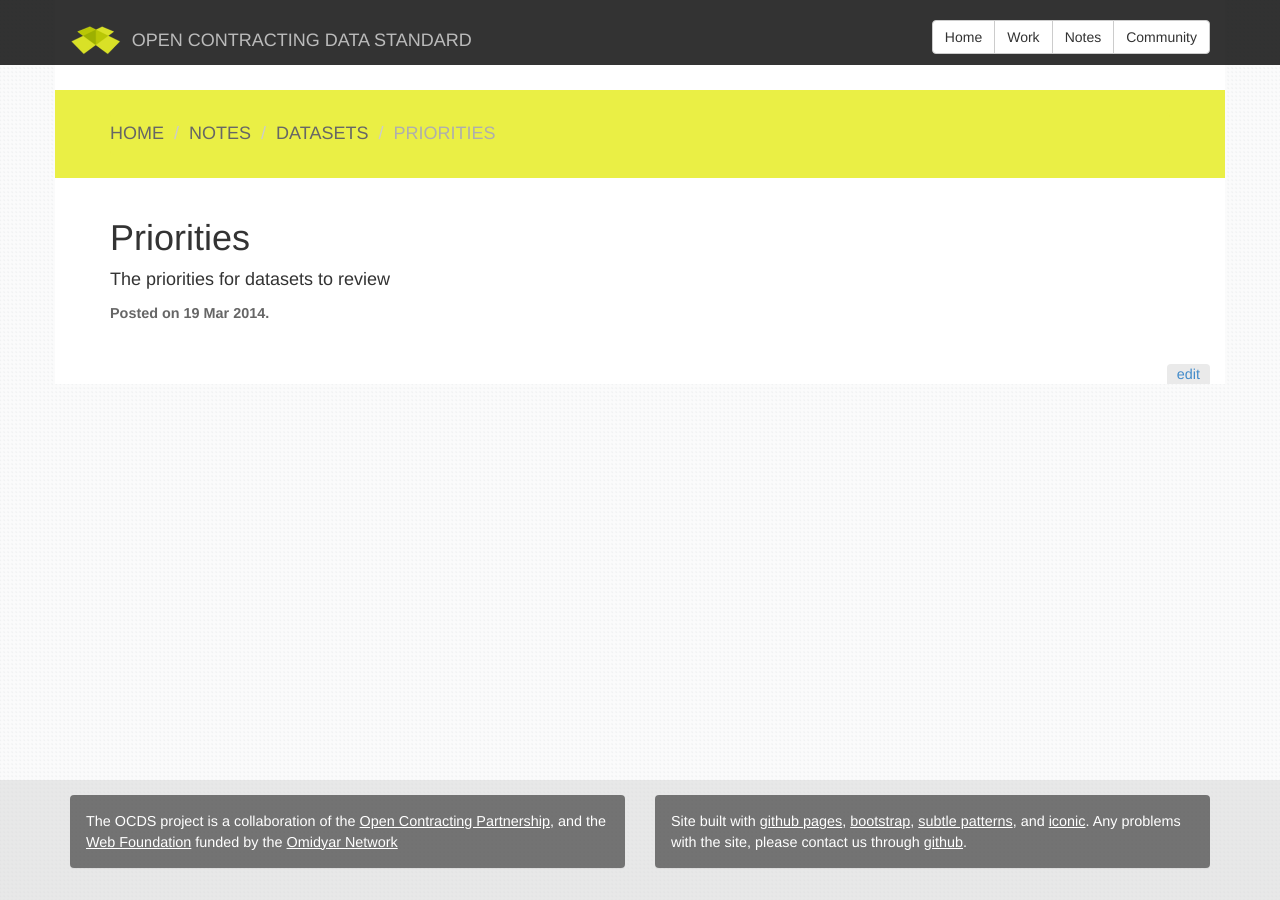
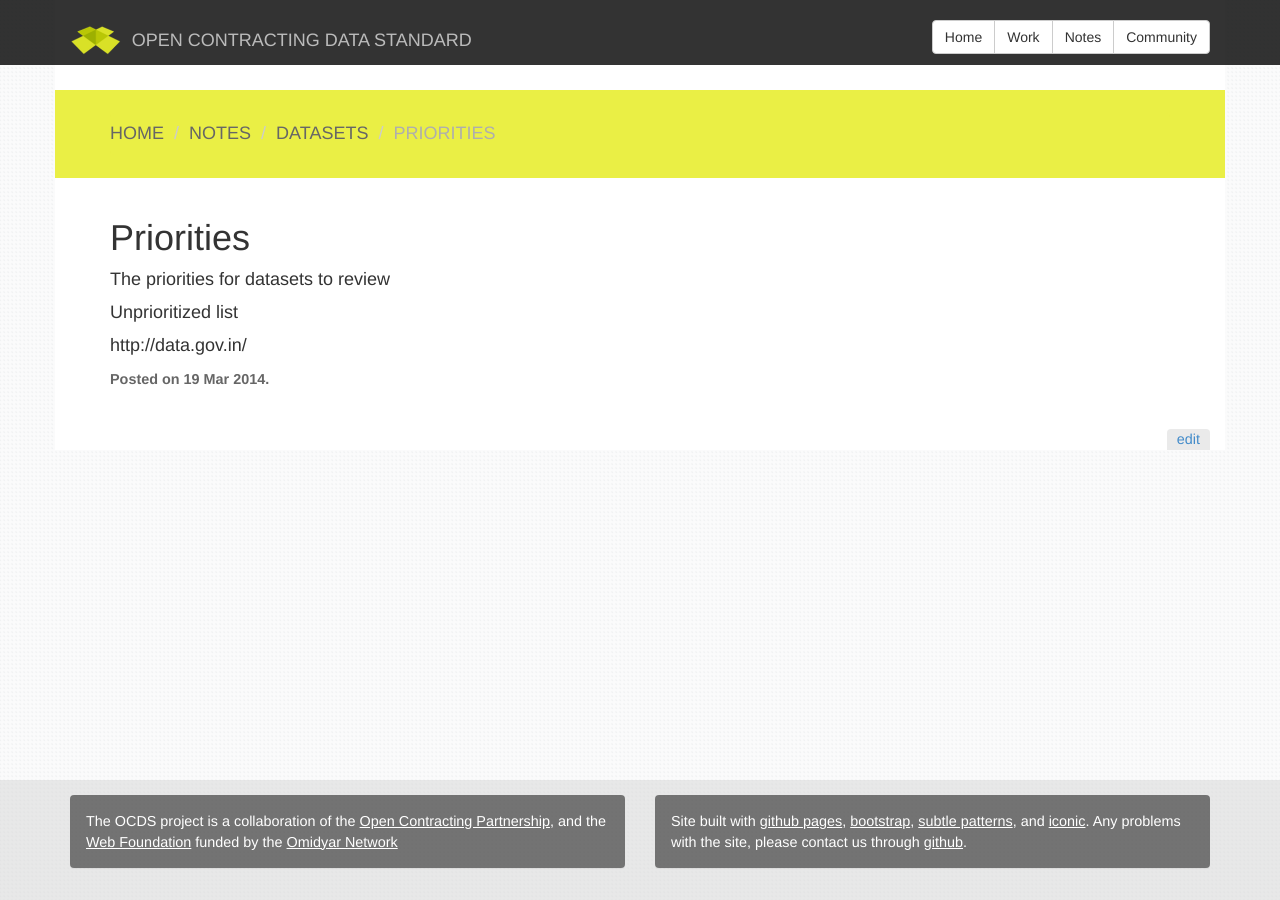
Before and after one commit to open-contracting/open-contracting.github.io, a Jekyll site: the page built from pages/notes/datasets/priorities.md, in a window 1280 px wide. Built offline with Jekyll 4.4.1, drawn with Linux system fonts in a browser that asks for light colours; nearby versions of some CDN libraries; Markdown is read by kramdown in place of the engine named in the settings.

Commit message:
Update priorities.md

```diff
--- a/pages/notes/datasets/priorities.md
+++ b/pages/notes/datasets/priorities.md
@@ -4,3 +4,6 @@ title: Priorities
 date: 19/03/2014
 ---
 The priorities for datasets to review
+
+#### Unprioritized list
+http://data.gov.in/
```
